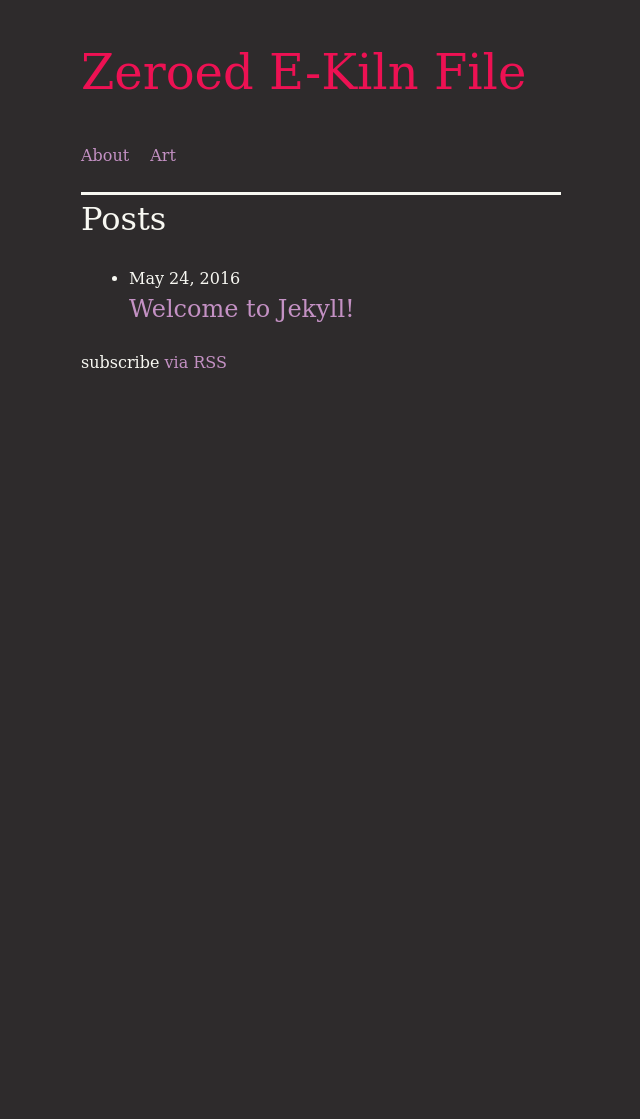
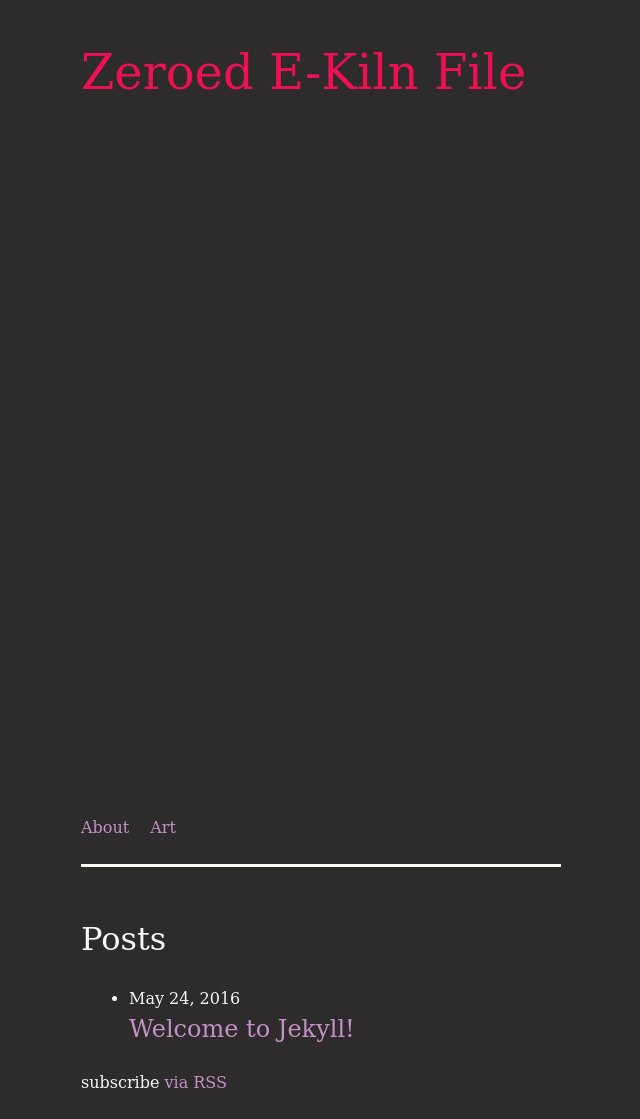
Before and after one commit to ilzolende/ilzolende.github.io, a Jekyll site: the page built from index.html, in a window 1280 px wide. Shown: the whole page, without its empty margins (319-959 px from the left). Built offline with Jekyll 4.4.1, drawn with Linux system fonts in a browser that asks for light colours; before the commit the page ends 900 px from its top, so only the background shows below that.

Commit message:
header mods

```diff
--- a/_sass/_layout.scss
+++ b/_sass/_layout.scss
@@ -20,11 +20,12 @@
 body>header {
     @include contentblock;
     border-bottom: solid;
+    margin-bottom: $spacing-unit;
 
     h1 {
       font-size: $spacing-unit;
       line-height: 1;
-      margin: 1em 0;
+      margin: 1em 0 ($base-font-size * $base-line-height);
       color: $vibrant-text-color-3;
 
       a, a:visited {
```
